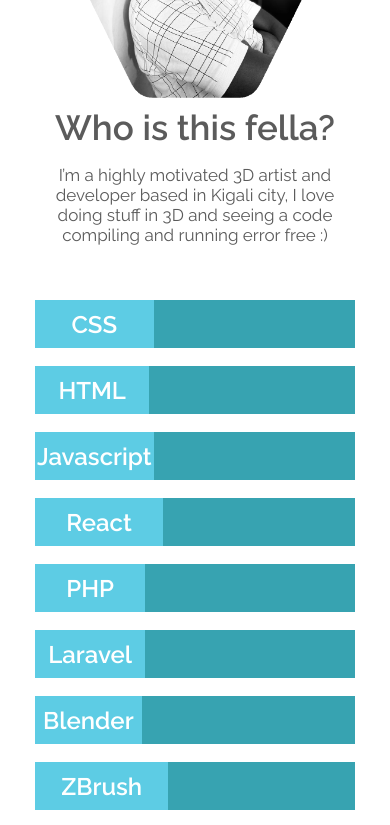
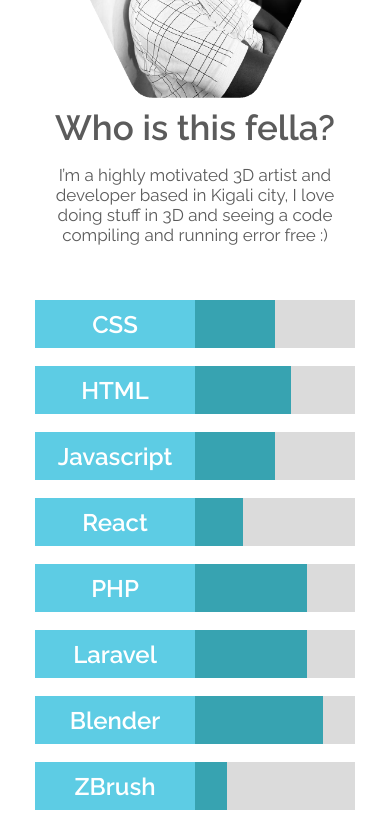
Before and after one commit to masterchief-00/my-brand, a plain HTML site: page index.html in a window 390 px wide. Shown: the part 2336-3161 px from the top of the page. Drawn offline with Linux system fonts and the light colour scheme.

Commit message:
fixed the faulty skill bars

```diff
--- a/styles.css
+++ b/styles.css
@@ -1523,6 +1523,38 @@
     #signup-section div label {
         font-size: 25px;
     }
+
+    .w-1 {
+        width: 10rem !important;
+    }
+
+    .w-2 {
+        width: 11rem !important;
+    }
+
+    .w-3 {
+        width: 10rem !important;
+    }
+
+    .w-4 {
+        width: 8rem !important;
+    }
+
+    .w-5 {
+        width: 12rem !important;
+    }
+
+    .w-6 {
+        width: 13rem !important;
+    }
+
+    .w-7 {
+        width: 7rem !important;
+    }
+
+    .w-8 {
+        width: 9rem !important;
+    }
 }
 
 /*====================MEDIA QUERIES(SMALL DEVICES)==================*/
@@ -1829,4 +1861,37 @@
     #signup-section div {
         margin-top: 20px;
     }
-}
+
+
+    .w-1 {
+        width: 5rem !important;
+    }
+
+    .w-2 {
+        width: 6rem !important;
+    }
+
+    .w-3 {
+        width: 5rem !important;
+    }
+
+    .w-4 {
+        width: 3rem !important;
+    }
+
+    .w-5 {
+        width: 7rem !important;
+    }
+
+    .w-6 {
+        width: 8rem !important;
+    }
+
+    .w-7 {
+        width: 2rem !important;
+    }
+
+    .w-8 {
+        width: 4rem !important;
+    }
+}
```
